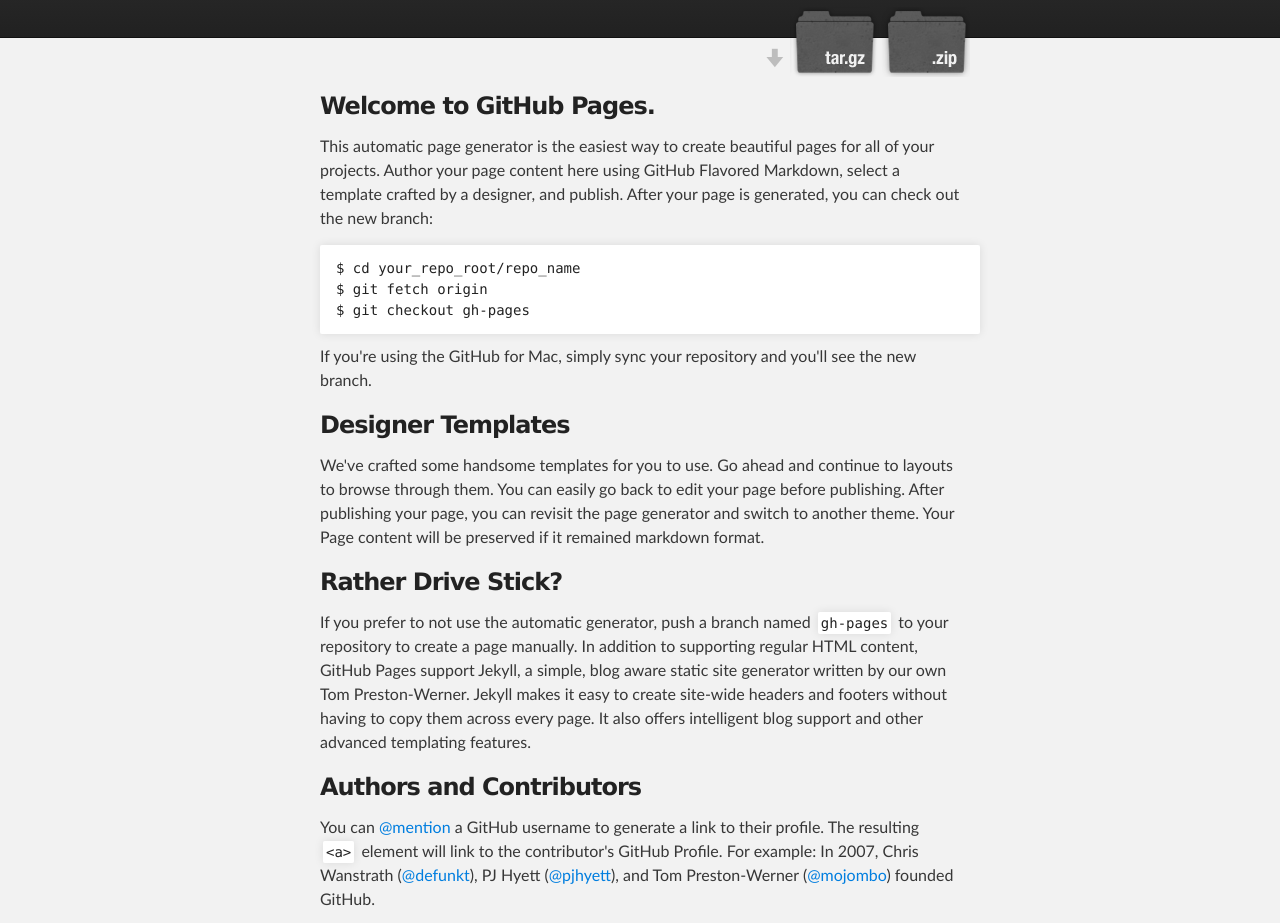
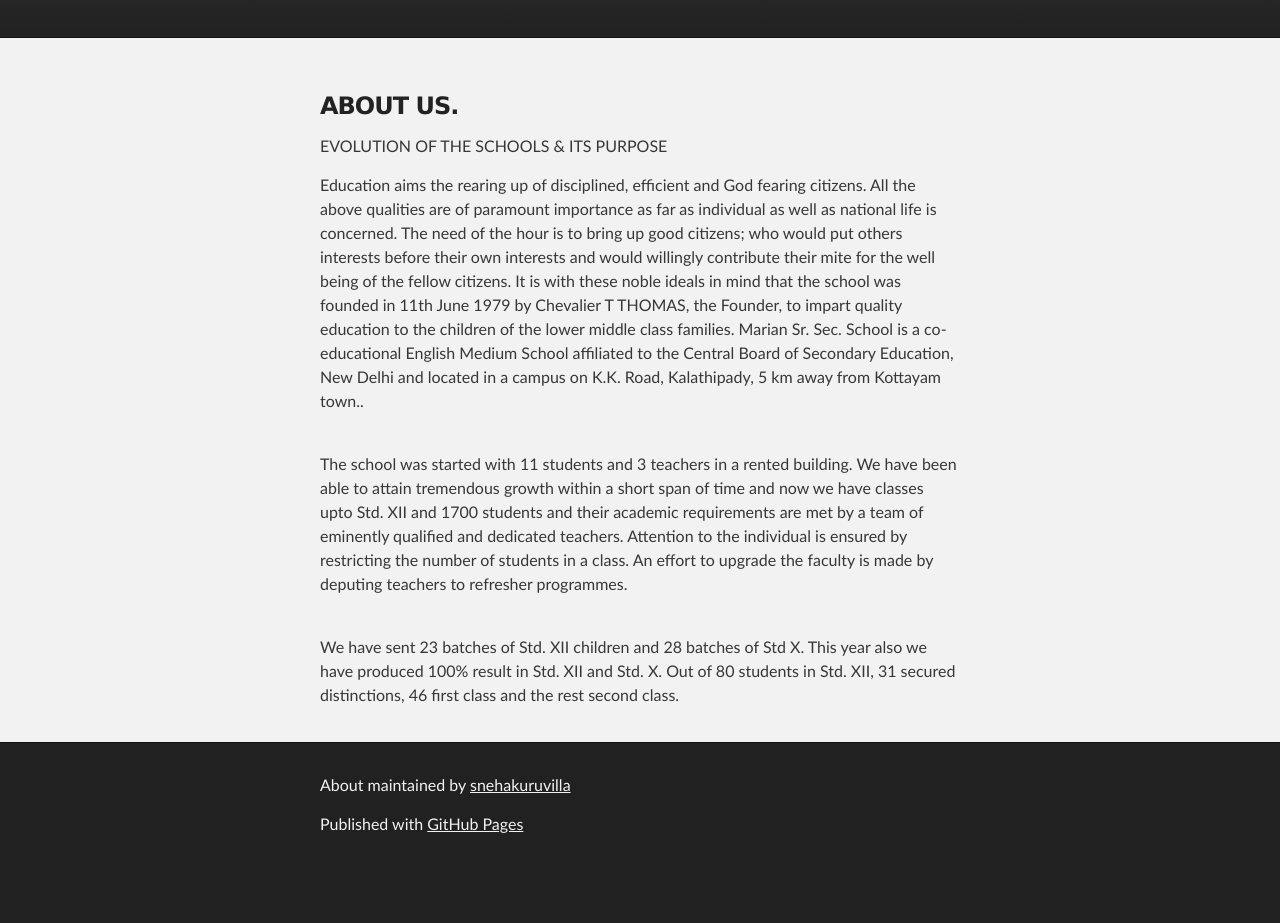
Before and after one commit to snehakuruvilla/about, a plain HTML site: page index.html in a window 1280 px wide. Shown: the part 136-1059 px from the top of the page. After the commit the page ends 1007 px from the top, so only its background shows below. Drawn offline with Linux system fonts and the light colour scheme.

Commit message:
Update index.html

```diff
--- a/index.html
+++ b/index.html
@@ -16,53 +16,24 @@
     <!-- HEADER -->
     <div id="header_wrap" class="outer">
         <header class="inner">
-          <a id="forkme_banner" href="https://github.com/snehakuruvilla/about">View on GitHub</a>
-
-          <h1 id="project_title">About</h1>
+                    <h1 id="project_title">About</h1>
           <h2 id="project_tagline"></h2>
 
-            <section id="downloads">
-              <a class="zip_download_link" href="https://github.com/snehakuruvilla/about/zipball/master">Download this project as a .zip file</a>
-              <a class="tar_download_link" href="https://github.com/snehakuruvilla/about/tarball/master">Download this project as a tar.gz file</a>
-            </section>
-        </header>
+              </header>
     </div>
 
     <!-- MAIN CONTENT -->
     <div id="main_content_wrap" class="outer">
       <section id="main_content" class="inner">
         <h3>
-<a id="welcome-to-github-pages" class="anchor" href="#welcome-to-github-pages" aria-hidden="true"><span class="octicon octicon-link"></span></a>Welcome to GitHub Pages.</h3>
+<a id="welcome-to-github-pages" class="anchor" href="#welcome-to-github-pages" aria-hidden="true"><span class="octicon octicon-link"></span></a>ABOUT US.</h3>
 
-<p>This automatic page generator is the easiest way to create beautiful pages for all of your projects. Author your page content here using GitHub Flavored Markdown, select a template crafted by a designer, and publish. After your page is generated, you can check out the new branch:</p>
+<p>EVOLUTION OF THE SCHOOLS & ITS PURPOSE<br></p>
 
-<pre><code>$ cd your_repo_root/repo_name
-$ git fetch origin
-$ git checkout gh-pages
-</code></pre>
 
-<p>If you're using the GitHub for Mac, simply sync your repository and you'll see the new branch.</p>
-
-<h3>
-<a id="designer-templates" class="anchor" href="#designer-templates" aria-hidden="true"><span class="octicon octicon-link"></span></a>Designer Templates</h3>
-
-<p>We've crafted some handsome templates for you to use. Go ahead and continue to layouts to browse through them. You can easily go back to edit your page before publishing. After publishing your page, you can revisit the page generator and switch to another theme. Your Page content will be preserved if it remained markdown format.</p>
-
-<h3>
-<a id="rather-drive-stick" class="anchor" href="#rather-drive-stick" aria-hidden="true"><span class="octicon octicon-link"></span></a>Rather Drive Stick?</h3>
-
-<p>If you prefer to not use the automatic generator, push a branch named <code>gh-pages</code> to your repository to create a page manually. In addition to supporting regular HTML content, GitHub Pages support Jekyll, a simple, blog aware static site generator written by our own Tom Preston-Werner. Jekyll makes it easy to create site-wide headers and footers without having to copy them across every page. It also offers intelligent blog support and other advanced templating features.</p>
-
-<h3>
-<a id="authors-and-contributors" class="anchor" href="#authors-and-contributors" aria-hidden="true"><span class="octicon octicon-link"></span></a>Authors and Contributors</h3>
-
-<p>You can <a href="https://github.com/blog/821" class="user-mention">@mention</a> a GitHub username to generate a link to their profile. The resulting <code>&lt;a&gt;</code> element will link to the contributor's GitHub Profile. For example: In 2007, Chris Wanstrath (<a href="https://github.com/defunkt" class="user-mention">@defunkt</a>), PJ Hyett (<a href="https://github.com/pjhyett" class="user-mention">@pjhyett</a>), and Tom Preston-Werner (<a href="https://github.com/mojombo" class="user-mention">@mojombo</a>) founded GitHub.</p>
-
-<h3>
-<a id="support-or-contact" class="anchor" href="#support-or-contact" aria-hidden="true"><span class="octicon octicon-link"></span></a>Support or Contact</h3>
-
-<p>Having trouble with Pages? Check out the documentation at <a href="https://help.github.com/pages">https://help.github.com/pages</a> or contact <a href="mailto:support@github.com">support@github.com</a> and we’ll help you sort it out.</p>
-      </section>
+<p>Education aims the rearing up of disciplined, efficient and God fearing citizens. All the above qualities are of paramount importance as far as individual as well as national life is concerned. The need of the hour is to bring up good citizens; who would put others interests before their own interests and would willingly contribute their mite for the well being of the fellow citizens. It is with these noble ideals in mind that the school was founded in 11th June 1979 by Chevalier T THOMAS, the Founder, to impart quality education to the children of the lower middle class families. Marian Sr. Sec. School is a co-educational English Medium School affiliated to the Central Board of Secondary Education, New Delhi and located in a campus on K.K. Road, Kalathipady, 5 km away from Kottayam town..<br><br></p>
+<p>The school was started with 11 students and 3 teachers in a rented building. We have been able to attain tremendous growth within a short span of time and now we have classes upto Std. XII and 1700 students and their academic requirements are met by a team of eminently qualified and dedicated teachers. Attention to the individual is ensured by restricting the  number of students in a class. An effort to upgrade the faculty is made by deputing teachers to refresher  programmes.<br><br></p>
+<p>We have sent 23 batches of Std. XII children and 28 batches of Std X. This year also we have produced 100% result in Std. XII and Std. X. Out of 80 students in Std. XII, 31 secured distinctions, 46  first class and the rest second class.</p>
     </div>
 
     <!-- FOOTER  -->
```
